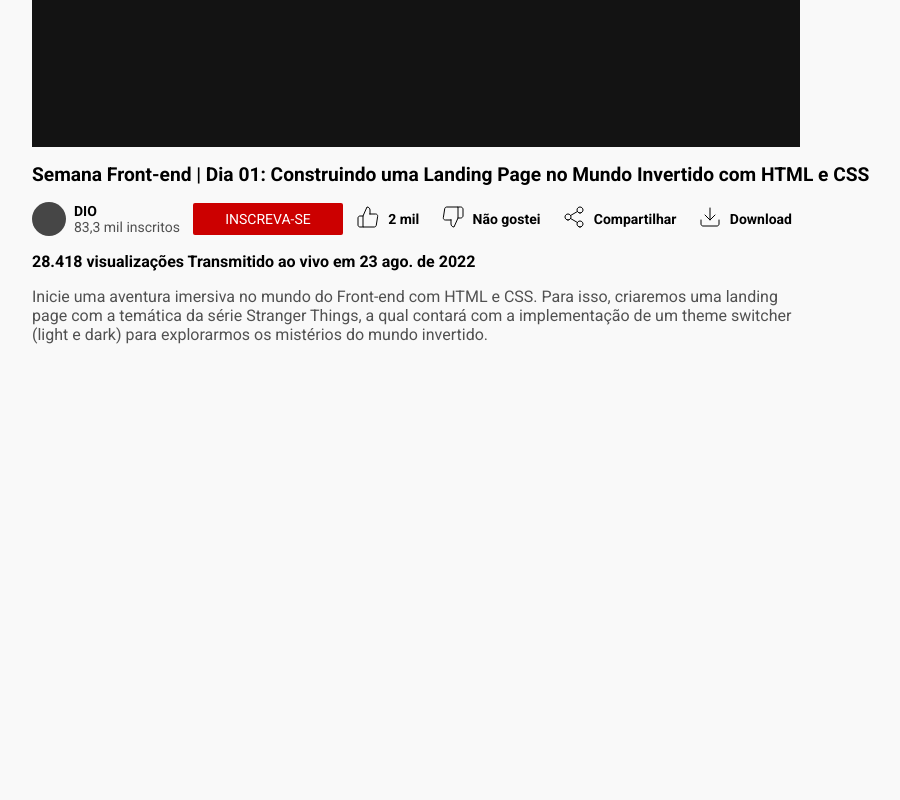
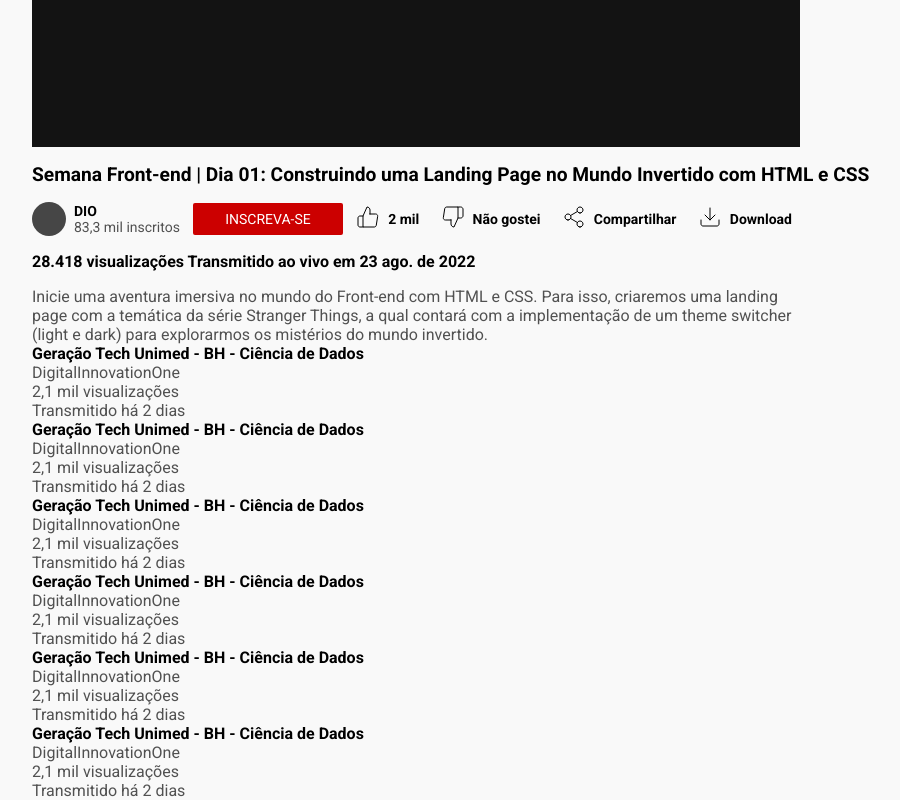
Before and after one commit to vincenzofadda/dio-clone-youtube, a plain HTML site: page index.html in a window 1280 px wide. Shown: the part 415-1215 px from the top of the page, without its empty margins (40-940 px from the left). Before the commit the page ends 800 px from the top, so only its background shows below. Drawn offline with Linux system fonts and the light colour scheme.

Commit message:
feat: add mini-video area

```diff
--- a/index.html
+++ b/index.html
@@ -16,7 +16,7 @@
         </ul>
       </div>
       <div class="search-bar">
-        <button>TESTANDO O BOTAO</button>
+        <input type="text"><button class="search-btn"><img src="assets/images/search.svg" alt="search"></button>
       </div>
       <div class="right-menu">
         <ul>
@@ -30,6 +30,7 @@
   </header>
 
   <main>
+    <div class="main-area">
       <div class="screen"></div>
       <div class="title">
         <h1>Semana Front-end | Dia 01: Construindo uma Landing Page no Mundo Invertido com HTML e CSS</h1>
@@ -67,6 +68,69 @@
       <div class="description">
         <p>Inicie uma aventura imersiva no mundo do Front-end com HTML e CSS. Para isso, criaremos uma landing page com a temática da série Stranger Things, a qual contará com a implementação de um theme switcher (light e dark) para explorarmos os mistérios do mundo invertido.</p>
       </div>
+    </div>
+    <aside>
+      <div class="mini-video">
+        <div class="mini-screen"></div>
+        <div class="mini-video-specs">
+          <h4>Geração Tech Unimed - BH - Ciência de Dados</h4>
+          <p>DigitalInnovationOne</p>
+          <p>2,1 mil visualizações<br>
+          Transmitido há 2 dias</p>
+        </div>
+      </div>
+
+      <div class="mini-video">
+        <div class="mini-screen"></div>
+        <div class="mini-video-specs">
+          <h4>Geração Tech Unimed - BH - Ciência de Dados</h4>
+          <p>DigitalInnovationOne</p>
+          <p>2,1 mil visualizações<br>
+          Transmitido há 2 dias</p>
+        </div>
+      </div>
+
+      <div class="mini-video">
+        <div class="mini-screen"></div>
+        <div class="mini-video-specs">
+          <h4>Geração Tech Unimed - BH - Ciência de Dados</h4>
+          <p>DigitalInnovationOne</p>
+          <p>2,1 mil visualizações<br>
+          Transmitido há 2 dias</p>
+        </div>
+      </div>
+
+      <div class="mini-video">
+        <div class="mini-screen"></div>
+        <div class="mini-video-specs">
+          <h4>Geração Tech Unimed - BH - Ciência de Dados</h4>
+          <p>DigitalInnovationOne</p>
+          <p>2,1 mil visualizações<br>
+          Transmitido há 2 dias</p>
+        </div>
+      </div>
+
+      <div class="mini-video">
+        <div class="mini-screen"></div>
+        <div class="mini-video-specs">
+          <h4>Geração Tech Unimed - BH - Ciência de Dados</h4>
+          <p>DigitalInnovationOne</p>
+          <p>2,1 mil visualizações<br>
+          Transmitido há 2 dias</p>
+        </div>
+      </div>
+
+      <div class="mini-video">
+        <div class="mini-screen"></div>
+        <div class="mini-video-specs">
+          <h4>Geração Tech Unimed - BH - Ciência de Dados</h4>
+          <p>DigitalInnovationOne</p>
+          <p>2,1 mil visualizações<br>
+          Transmitido há 2 dias</p>
+        </div>
+      </div>
+
+    </aside>
   </main>
 </body>
 </html>
```
Lines whose indentation alone changed are shown as unchanged.
